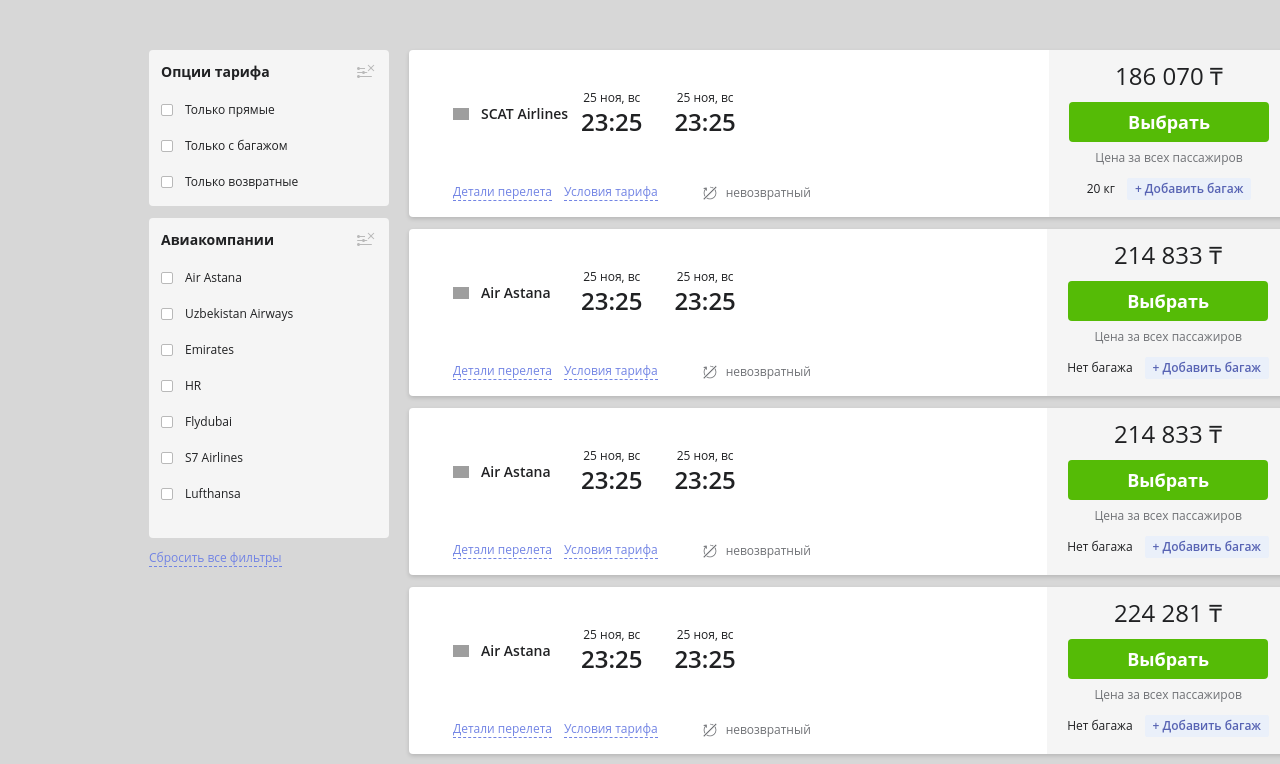
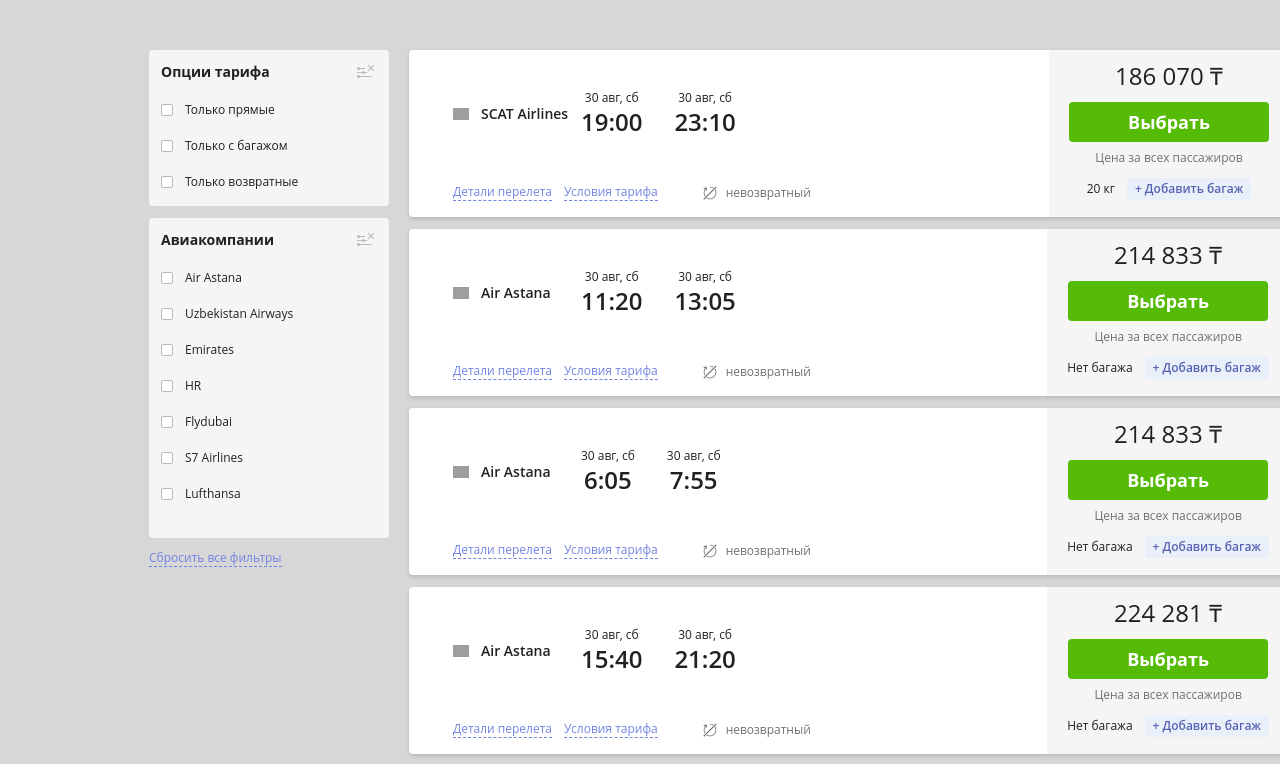
Before and after one commit to alen-ich/aviata-task, a Vue app: page / in a window 1280 px wide. Shown: the top 764 px of the page. Built offline with nearby package versions, Linux system fonts and the light colour scheme; grey boxes are pictures that could not be loaded.

Commit message:
feat: display ticket date

```diff
--- a/src/components/Ticket.vue
+++ b/src/components/Ticket.vue
@@ -29,8 +29,8 @@
                         </div>
                     </div>
                     <div class="flex gap-x-8">
-                        <TicketDate />
-                        <TicketDate />
+                        <TicketDate :date="ticketData.itineraries[0]['0'].dep_date"/>
+                        <TicketDate :date="ticketData.itineraries[0]['0'].arr_date"/>
                     </div>
                 </div>
             </div>
--- a/src/components/TicketDate.vue
+++ b/src/components/TicketDate.vue
@@ -1,13 +1,26 @@
 <script setup lang="ts">
-import { ref } from 'vue'
+import { onMounted, ref } from 'vue'
 
-const count = ref(0)
+const props = defineProps<{ date: any }>()
+
+onMounted(() => {
+    const dateValue = new Date(props.date)
+    dateData.value = dateValue.getDate() + " " + monthNames[dateValue.getMonth()] + ", " + dayNames[dateValue.getDay()]
+    timeData.value = props.date.split(" ")[1]
+})
+
+const dateData = ref()
+const timeData = ref()
+const monthNames = ["янв", "фев", "мар", "апр", "мая", "июн",
+    "июл", "авг", "сен", "окт", "ноя", "дек"
+]
+const dayNames = ["пн", "вт", "ср", "чт", "пт", "сб", "вс"]
 </script>
 
 <template>
     <div class="flex flex-col items-center text-deep-dark">
-        <div class="text-xs">25 ноя, вс</div>
-        <div class="text-2xl font-semibold">23:25</div>
+        <div class="text-xs">{{ dateData }}</div>
+        <div class="text-2xl font-semibold">{{ timeData }}</div>
     </div>
 </template>
 
```
